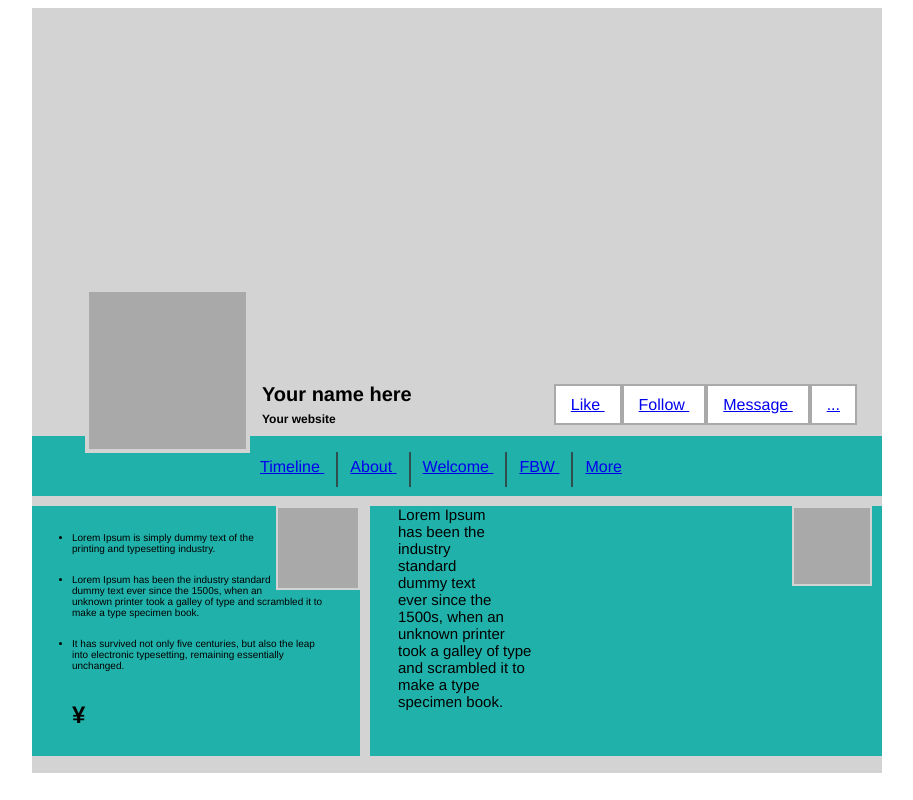
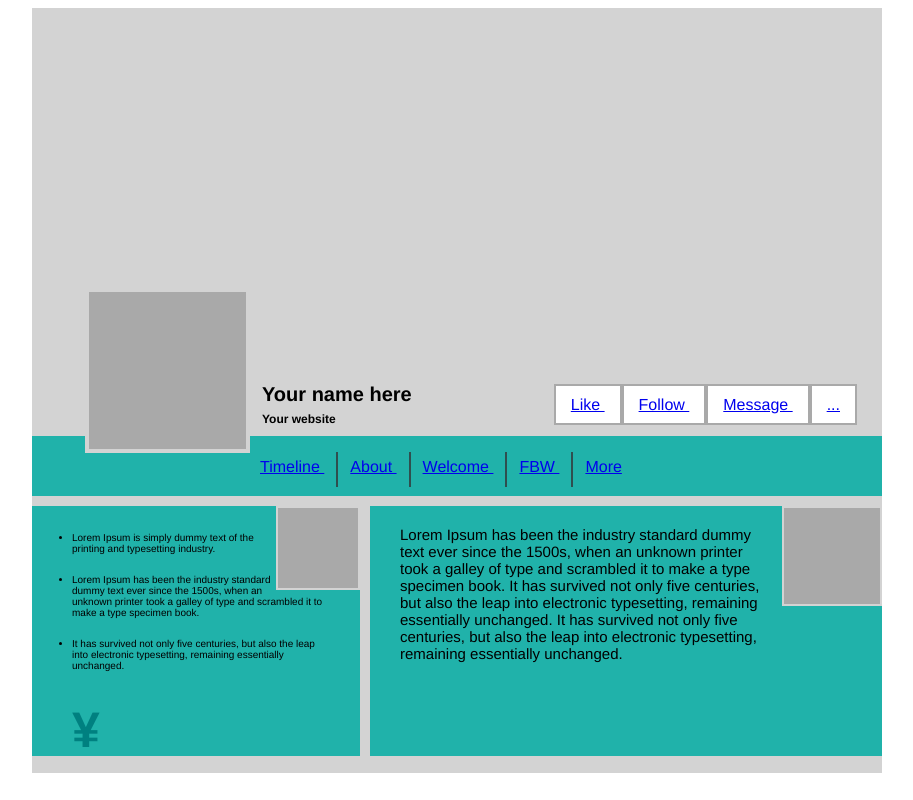
Before and after one commit to mabartosz55/SocialSite, a plain HTML site: page index.html in a window 1280 px wide. Shown: the whole page, without its empty margins (183-1096 px from the left). Drawn offline with Linux system fonts and the light colour scheme.

Commit message:
Revised final

```diff
--- a/index.html
+++ b/index.html
@@ -87,6 +87,8 @@
                         <style>
                             h2:after {
                                 content: ' \00A5';
+                                font-size: 50px;
+                                color: teal;
                             }
                             </style>
                             <body>
@@ -105,7 +107,7 @@
                 </div>
 
                 <p id=text>
-                    Lorem Ipsum has been the industry standard dummy text ever since the 1500s, when an unknown printer took a galley of type and scrambled it to make a type specimen book.
+                    Lorem Ipsum has been the industry standard dummy text ever since the 1500s, when an unknown printer took a galley of type and scrambled it to make a type specimen book. It has survived not only five centuries, but also the leap into electronic typesetting, remaining essentially unchanged. It has survived not only five centuries, but also the leap into electronic typesetting, remaining essentially unchanged.
                 </p>
 
 
--- a/style.css
+++ b/style.css
@@ -18,6 +18,11 @@
     position: relative;
     top: 120px;
     margin-bottom: 130px;
+
+}
+
+#navbar a:hover {
+    color: tomato;
 
 }
 
@@ -78,7 +83,7 @@
 }
 
 #colOne li {
-    padding: 10px 27px 10px 0px;
+    padding: 10px 35px 10px 0px;
     font-size: 10px;
 }
 
@@ -90,7 +95,7 @@
     padding: 40px;
     float: right;
     bottom: 150px;
-    right: 100px;
+    right: 50px;
 
 }
 
@@ -98,7 +103,7 @@
     width: 512px;
     height: 250px;
     background-color: lightseagreen;
-    padding: 0px 10px 10px 10px;
+    padding: 0px 10px 10px -5px;
     position: relative;
     left: 338px;
 }
@@ -109,7 +114,9 @@
     margin: 20px;
     padding-left: 10px;
     padding-right: 20px;
-    left: -300px;
+    float: left;
+    position: absolute;
+    width: 390px
 }
 
 #photo {
@@ -125,15 +132,13 @@
 }
 
 #photo3 {
-    height: 80px;
-    width: 80px;
+    height: 100px;
+    width: 100px;
     border: 2px solid lightgray;
     background-color: darkgray;
     float: right;
     padding: 10px 30px 10px 30px;
-    bottom: 135px;
-    left: 100px;
-
+    bottom: 50px;
 }
 
 #Like {
```
